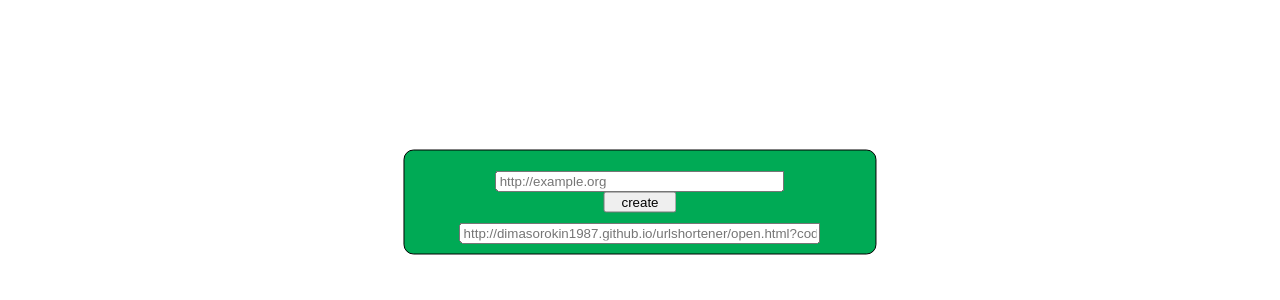
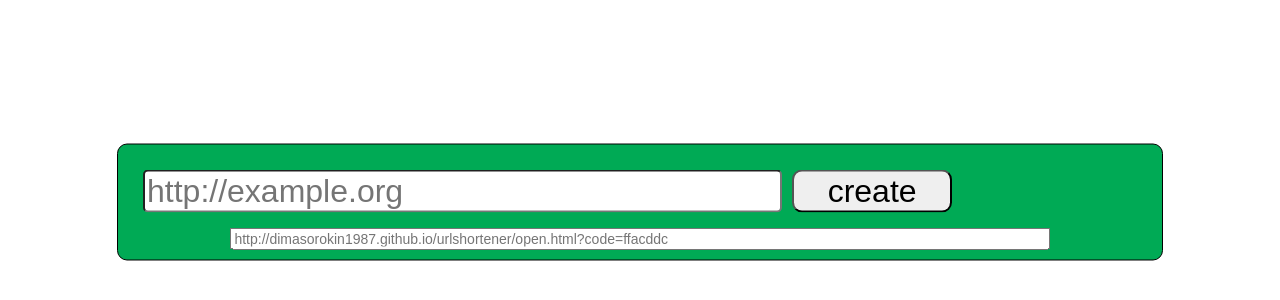
Before and after one commit to dimasorokin1987/urlshortener, a plain HTML site: page index.html in a window 1280 px wide. Shown: the part 198-498 px from the top of the page. Drawn offline with Linux system fonts and the light colour scheme.

```diff
--- a/index.html
+++ b/index.html
@@ -18,20 +18,28 @@
                 padding: 10px;
                 border-radius: 10px;
                 background: #0a5;
+                width: 80%;
             }
             #inputContainer{
-                display: inline-block;
+                display: flex;
                 width:80%;
                 margin: 10px;
             }
             #urlInput{
                 width:80%;
+                font-size: 32px;
+                margin: 5px;
+                border-radius: 5px;
             }
             #createButton{
                 width:20%;
+                font-size: 32px;
+                margin: 5px;
+                border-radius: 10px;
             }
             #resultInput{
                 width: 80%;
+                font-size: 14px;
             }
         </style>
     </head>
```
Also changed, not shown: open.html (+21 -1 lines).
